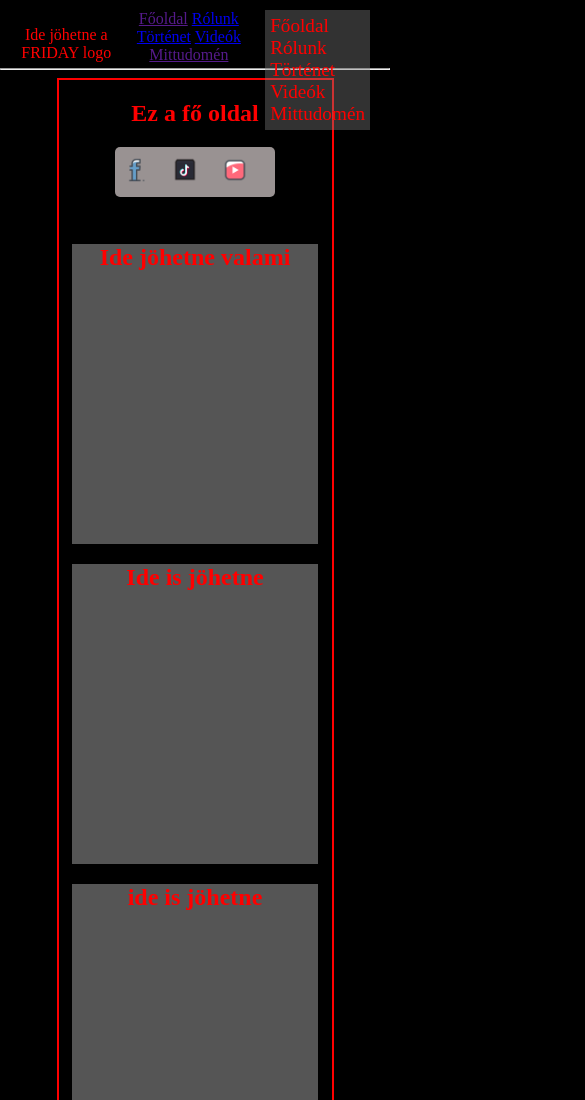
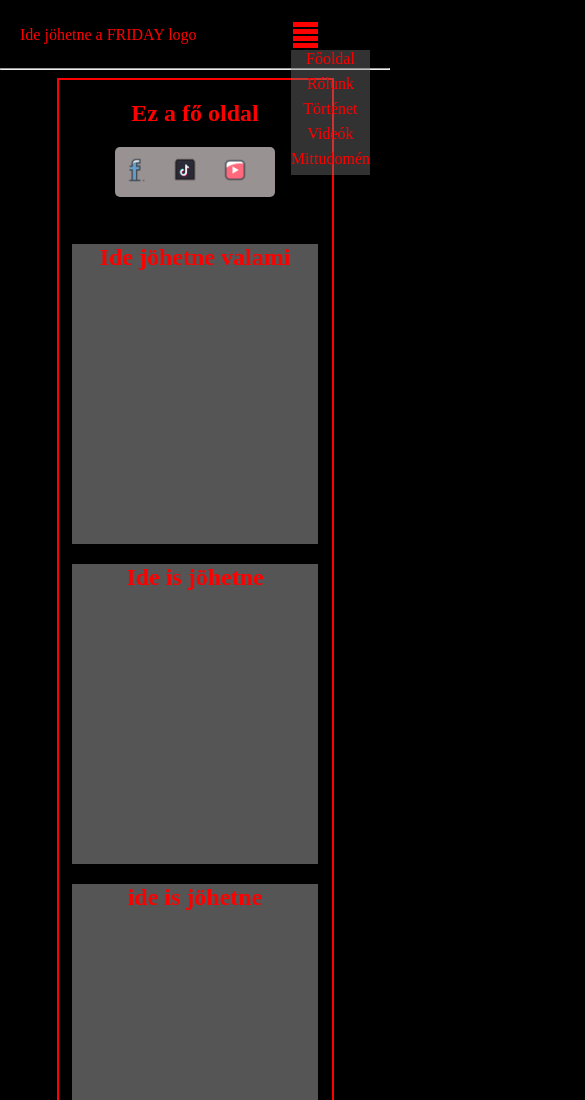
Before and after one commit to Nazso/Fridayzenekar, a plain HTML site: page index.html in a window 390 px wide. Shown: the top 1100 px of the page, 585 px wide, since content can reach past the window. Drawn offline with Linux system fonts and the light colour scheme.

Commit message:
developed style

```diff
--- a/style/style.css
+++ b/style/style.css
@@ -21,6 +21,37 @@ body {
     justify-content: space-around;
     text-align: center;
     width: 30%;
+}
+
+.menu a:hover {
+    background-color: rgba(125, 125, 125, 0.8);;
+}
+
+.hamb_menu {
+    visibility: hidden;
+    position: absolute;
+    top: 20px;
+    right: 20px;
+
+}
+
+.hamb_menu_cont a {
+    display: block;
+    background-color: rgba(125, 125, 125, 0.4);
+    color: var(--color);
+    text-decoration: none;
+    height: 25px;
+}
+
+.hamb_menu_cont a:hover {
+    background-color: rgba(125, 125, 125, 0.8);;
+}
+
+.menu_line {
+    margin: 2px;
+    width: 25px;
+    height: 5px;
+    background-color: red;
 }
 
 .menu a {
@@ -108,12 +139,37 @@ body {
 
 @media only screen and (max-width: 1200px) {
     .menu {
+        visibility: hidden;
+        /* display: block;
+        background-color: rgba(125, 125, 125, 0.4);
+        min-height:max-content;
+        width:fit-content;
+        padding: 5px; */
+    }
+
+    .hamb_menu {
+        visibility: visible;
+    }
+
+    /* .hamb_menu_cont {
         display: block;
         background-color: rgba(125, 125, 125, 0.4);
         min-height:max-content;
         width:fit-content;
         padding: 5px;
-    }
+    } */
+
+    /* .hamb_menu:hover .hamb_menu_cont {
+        display: block;
+        background-color: rgba(125, 125, 125, 0.4);
+        min-height:max-content;
+        width:fit-content;
+        padding: 5px;
+    } */
+
+    /* .menu_line { */
+        /* visibility: visible; */
+    /* } */
 
     .main {
         /* position: relative; */
```
